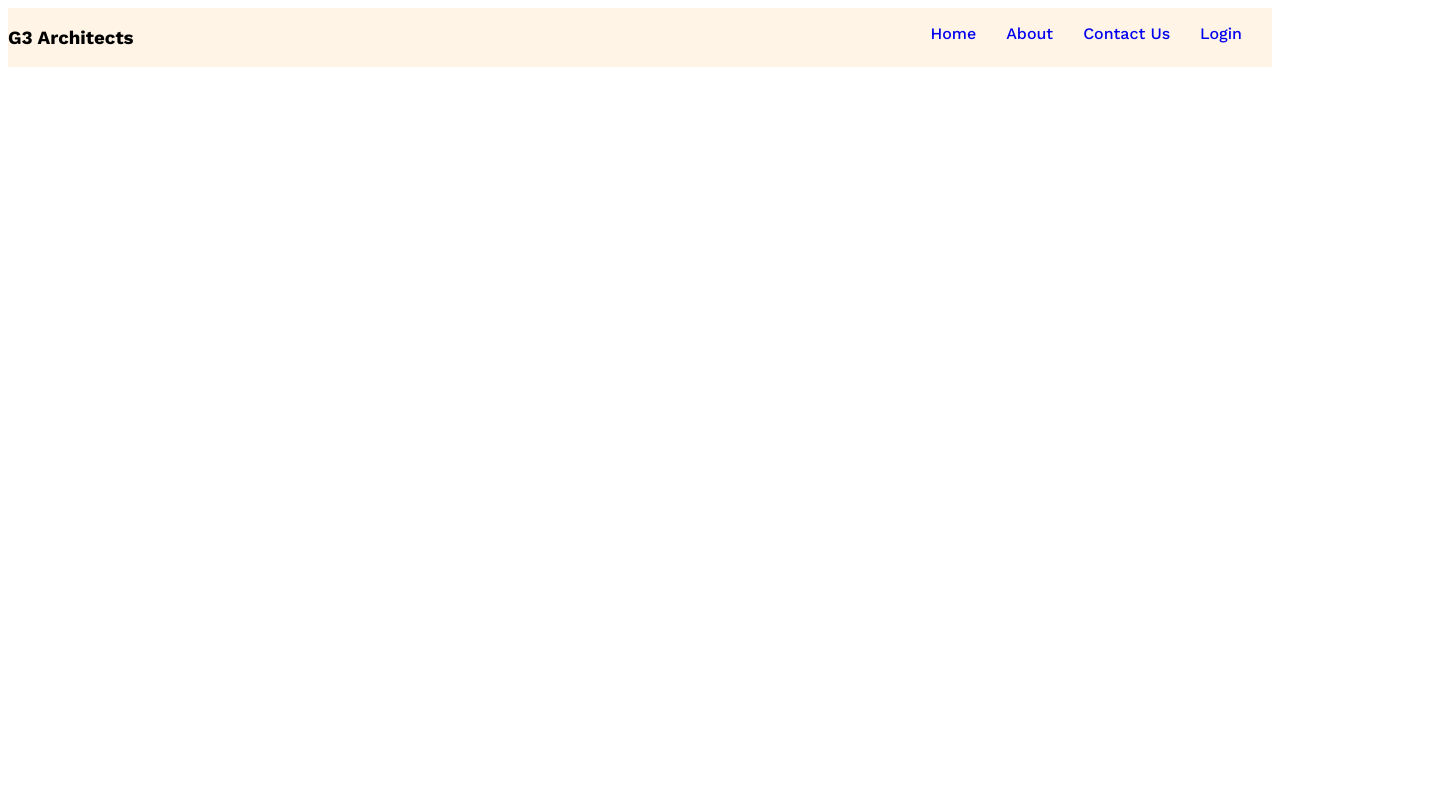
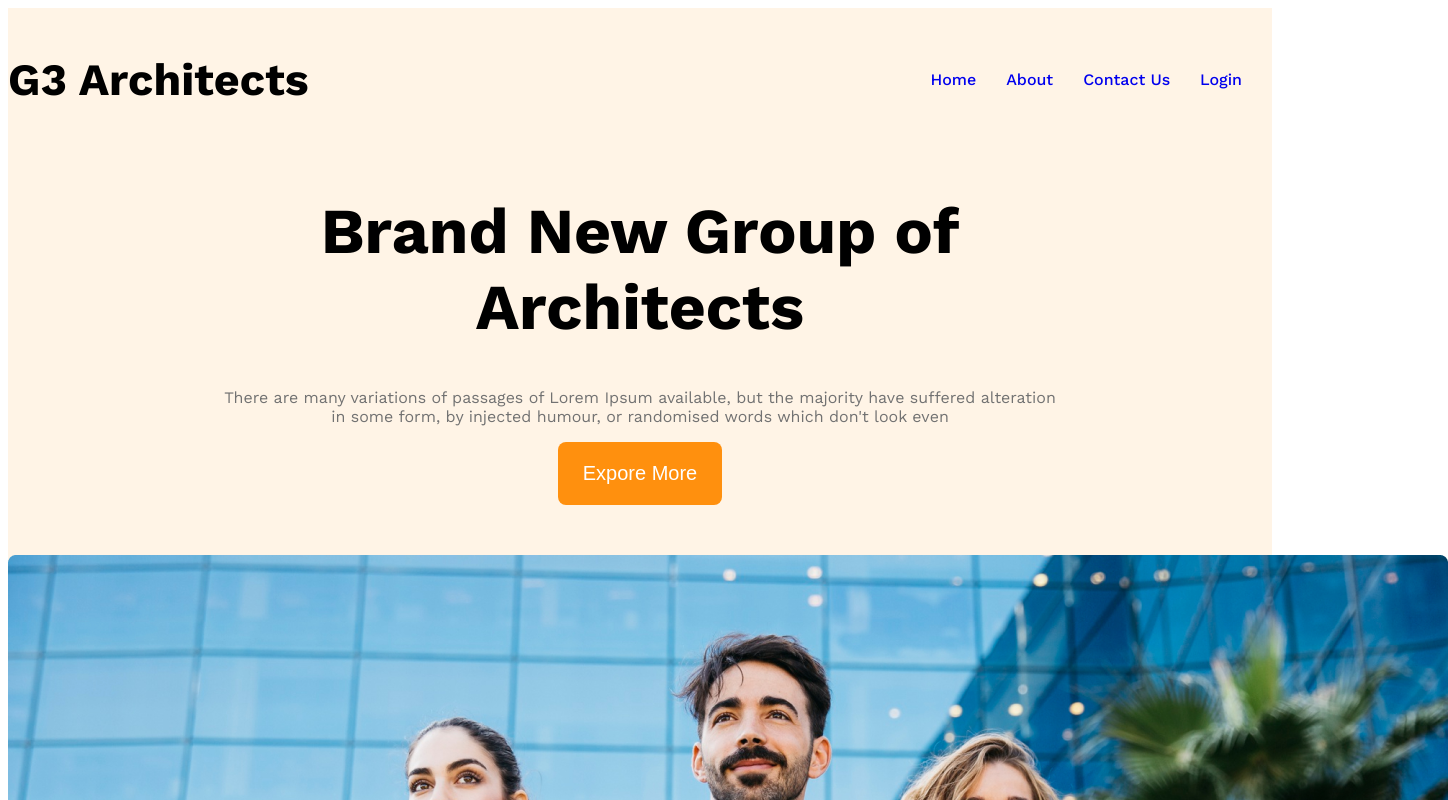
Before and after one commit to ShaharearSabbir/g3-Architecture-, a plain HTML site: page index.html in a window 1280 px wide. Shown: the top 800 px of the page, 1448 px wide, since content can reach past the window. Drawn offline with nearby package versions, Linux system fonts and the light colour scheme.

Commit message:
Header Secton completed

```diff
--- a/index.html
+++ b/index.html
@@ -18,8 +18,14 @@
             </ul>
         </nav>
         <div class="banner">
+                <div class="banner-content">
+                    <h1 class="banner-title">Brand New Group of Architects </h1>
+                    <p class="banner-description text-light-gray">There are many variations of passages of Lorem Ipsum available, but the majority have suffered alteration in some form, by injected humour, or randomised words which don't look even</p>
+                    <button class="btn-primary">Expore More</button>
+                </div>
+            <img src="images/banner.png" alt="">
+        </div>
 
-        </div>
     </header>
     <main>
 
--- a/styles/main.css
+++ b/styles/main.css
@@ -27,6 +27,16 @@
 .bg-light {
     background-color: rgba(255, 144, 14, 0.1);
 }
+
+.btn-primary {
+    background-color: #FF900E;
+    padding: 20px 25px;
+    font-size: 1.25rem;
+    font-weight: 600px;
+    border-radius: 8px;
+    border:0;
+    color: white;
+}
 /* Header Style  */
 
 
@@ -35,8 +45,13 @@
 
 .navbar {
     justify-content: space-between;
+    align-items: center;
 }
 
+.brand {
+    font-weight: 700;
+    font-size: 2.8rem;
+}
 .nav-item {
     list-style: none;
     margin-right: 30px;
@@ -51,3 +66,30 @@
     max-width: 1440px;
     margin: 0 auto;
 }
+
+/* Banner Style  */
+
+.banner-content {
+    max-width: 850px;
+    margin: 0 auto;
+    text-align: center;
+    margin-bottom: 50px;
+}
+
+.banner-title {
+    font-size: 4rem;
+}
+
+.banner-image {
+    width: 100%;
+    margin-bottom: 45px;
+}
+
+
+/* Responsive Media Query */
+
+@media screen and (max-width: 576px) {
+    .navbar, .nav-links {
+        flex-direction: column;
+    }
+}
```
